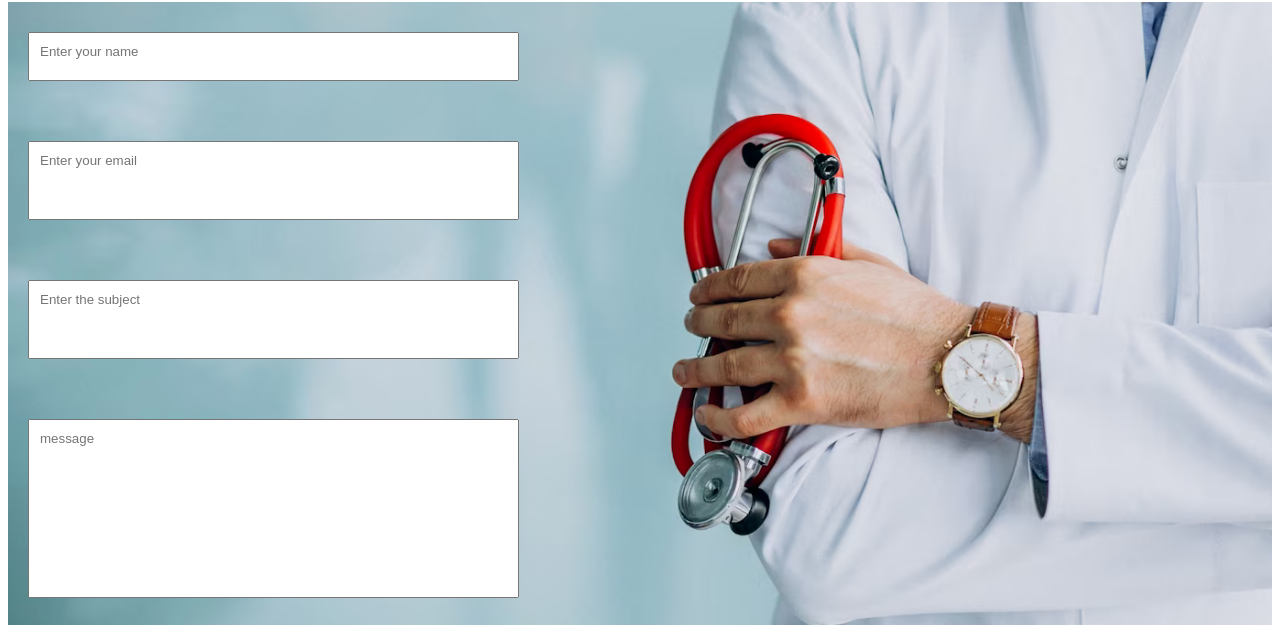
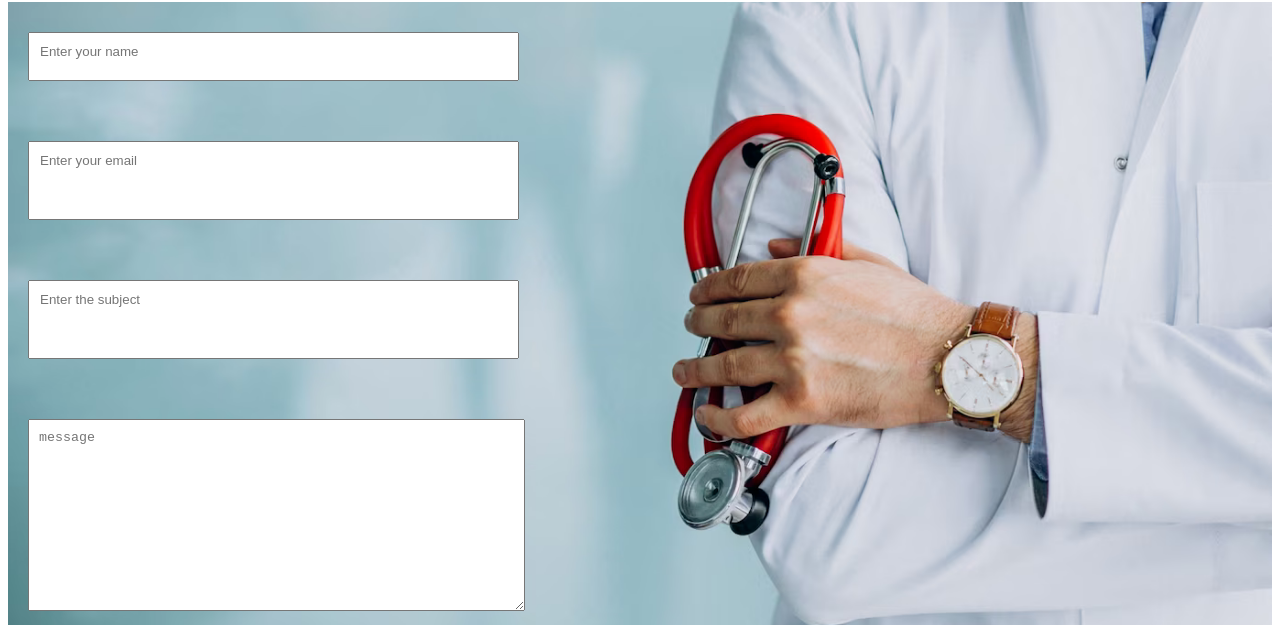
Before and after one commit to larry6033/medic_care, a plain HTML site: page index.html in a window 1280 px wide. Shown: the part 2082-2707 px from the top of the page. Drawn offline with Linux system fonts and the light colour scheme.

Commit message:
added body and header tags

```diff
--- a/css/style.css
+++ b/css/style.css
@@ -83,7 +83,7 @@ margin:20px;
   margin:30px 20px;
 }
 .sync{
-  padding:10px 300px 150px 10px;
+  padding:10px 230px 150px 10px;
   margin: 30px 20px;
 }
 .love{
--- a/index.html
+++ b/index.html
@@ -1,6 +1,6 @@
 <!DOCTYPE html>
 <html>
-    <head>
+    <header>
         <link href="css/style.css" rel="stylesheet">
     </head>
     <img src="images/logo.jpg" width="250px">
@@ -28,6 +28,8 @@ relative to absolutely any age or severity level. Our<br>
 </div>
 </div>
 </section>
+    </header>
+    <body>
 <section class="hugo">
 <div class="aqua">
     <img src="images/Qualified doctors.png">
@@ -85,16 +87,18 @@ relative to absolutely any age or severity level. Our<br>
 <h3> <span class="ambulance">LUCY RAEL NATASHA</span></h3>
     <h2><span class="box">We'd love to</span> <span class="ambulance">hear from you </span></h2>
 </section>
+
 <div class="back">
     <div>
 
     <input class="jan" placeholder="Enter your name"> </input><br>
 <input class="lap" placeholder="Enter your email"></input><br>
 <input class="lapi" placeholder="Enter the subject"></input><br>
-<input class="sync"  cols="30" placeholder="message"></input><br>
+<textarea class="sync"  cols="30" placeholder="message"></textarea><br>
 <button class="puzzle">Submit</button><br>
     </div>
 </div>
+    </body>
 <footer class="geo">
     <div class="leo">
     <div class="word">
```
